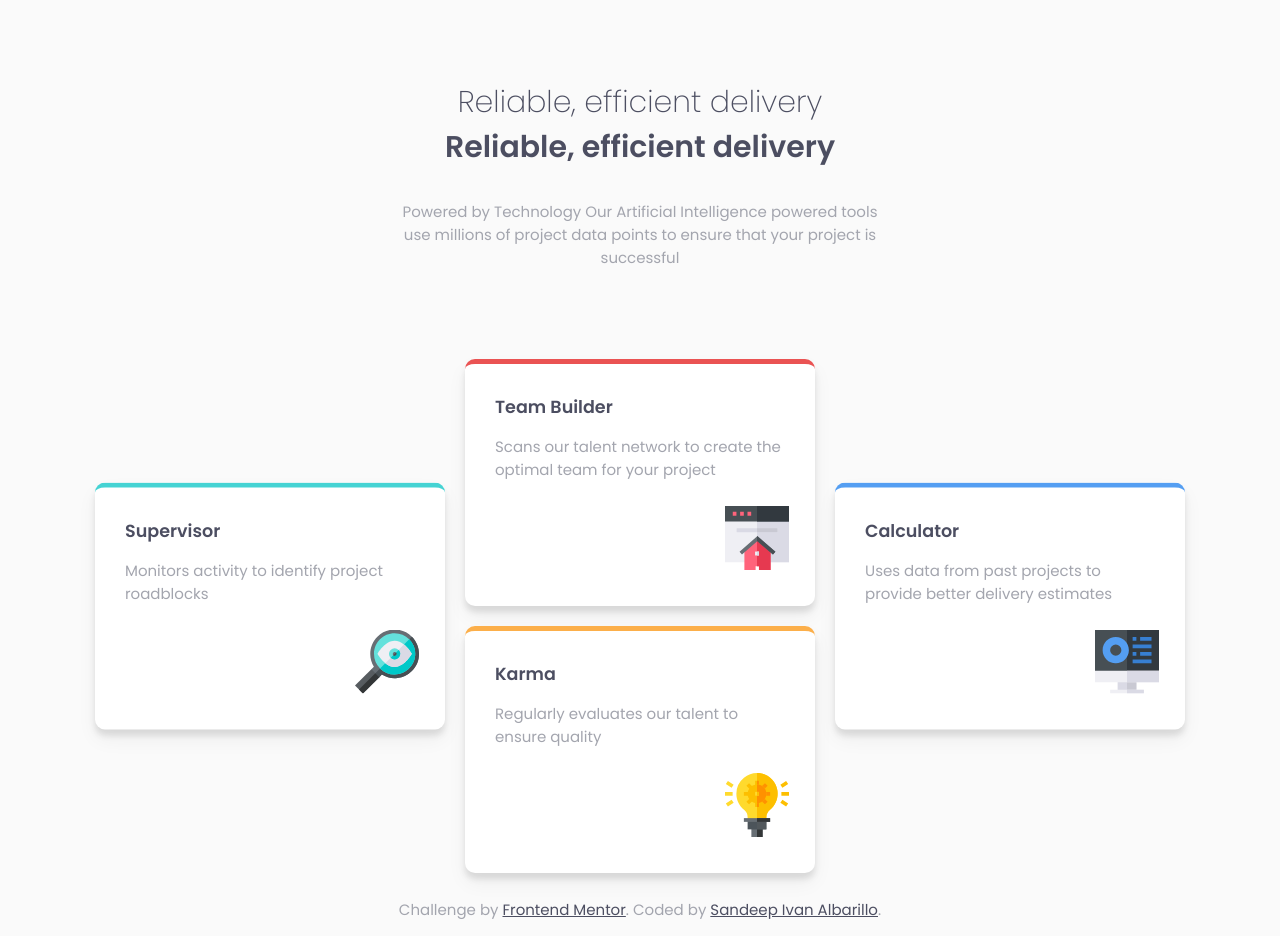
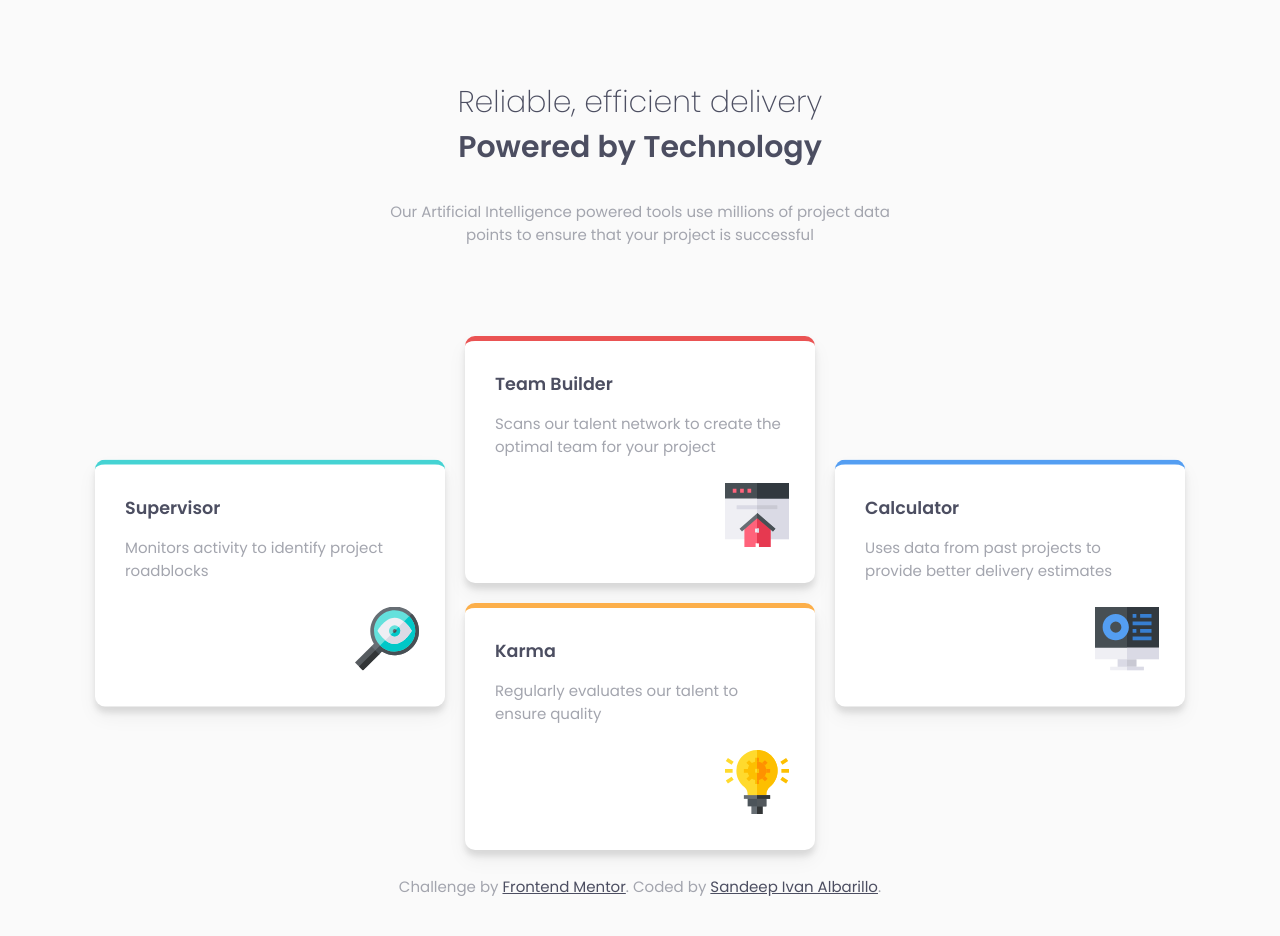
Before and after one commit to sandyivan/Four-card-feature-section-, a plain HTML site: page index.html in a window 1280 px wide. After the commit the page ends 913 px from the top, so only its background shows below. Drawn offline with Linux system fonts and the light colour scheme.

Commit message:
changed the h2 on the header section

```diff
--- a/index.html
+++ b/index.html
@@ -14,10 +14,8 @@
 <body>
   <header>
     <h1>Reliable, efficient delivery</h1>
-    <h2>Reliable, efficient delivery</h2>
+    <h2>Powered by Technology</h2>
     <p>
-      Powered by Technology
-
     Our Artificial Intelligence powered tools use millions of project data points
     to ensure that your project is successful
     </p>
```
